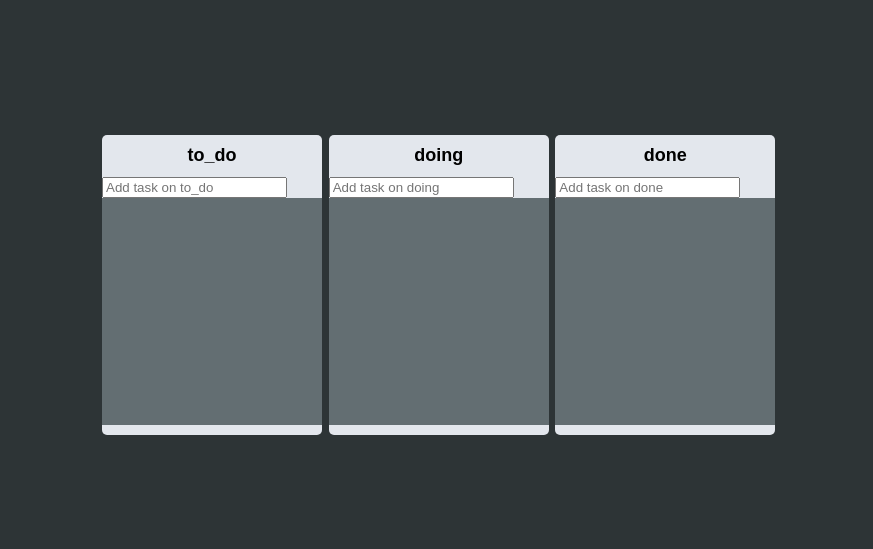
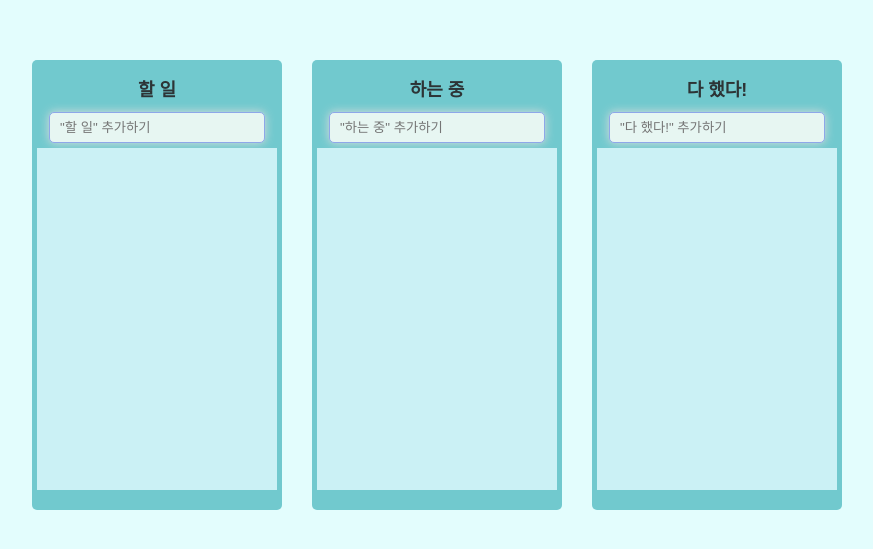
Before and after one commit to prgmr99/Neo-Todo, a React (Create React App) app: page / in a window 1280 px wide. Shown: the part 115-664 px from the top of the page, without its empty margins (198-1071 px from the left). Built offline with nearby package versions, Linux system fonts and the light colour scheme.

Commit message:
[Fix] issue #1 ~ #2

```diff
--- a/src/App.tsx
+++ b/src/App.tsx
@@ -1,10 +1,15 @@
 import React from "react";
 import styled from "styled-components";
-import { DragDropContext, Droppable, Draggable, DropResult } from "react-beautiful-dnd";
+import {
+  DragDropContext,
+  Droppable,
+  Draggable,
+  DropResult,
+} from "react-beautiful-dnd";
 import { useRecoilState } from "recoil";
 import { toDoState } from "./atoms";
 import DraggableCard from "./components/DraggableCard";
-import Board from './components/Board';
+import Board from "./components/Board";
 
 const Wrapper = styled.div`
   display: flex;
@@ -15,52 +20,49 @@ const Wrapper = styled.div`
   align-items: center;
   height: 100vh;
 `;
-
 const Boards = styled.div`
   display: grid;
   width: 100%;
   grid-template-columns: repeat(3, 1fr);
 `;
 
-
-
 function App() {
   const [toDos, settoDos] = useRecoilState(toDoState);
-  const onDragEnd = (info:DropResult) => {
-    const {destination, source, draggableId} = info;
-    if(!destination) return;
-    if(destination?.droppableId === source.droppableId) {
+  const onDragEnd = (info: DropResult) => {
+    const { destination, source, draggableId } = info;
+    if (!destination) return;
+    if (destination?.droppableId === source.droppableId) {
       //same board movement
       settoDos((allBoards) => {
         const boardCopy = [...allBoards[source.droppableId]];
         const taskObj = boardCopy[source.index];
         // 1) Delete item on source.index
-        boardCopy.splice(source.index, 1)
+        boardCopy.splice(source.index, 1);
         // 2) Put back the item on the destination.index
-        boardCopy.splice(destination?.index, 0, taskObj)
+        boardCopy.splice(destination?.index, 0, taskObj);
         return {
           ...allBoards,
-          [source.droppableId]:boardCopy
+          [source.droppableId]: boardCopy,
         };
-      })
+      });
     }
-    if(destination?.droppableId !== source.droppableId) {
+    if (destination?.droppableId !== source.droppableId) {
       // cross board movement
       settoDos((allBoards) => {
         const sourceBoard = [...allBoards[source.droppableId]];
         const taskObj = sourceBoard[source.index];
         const destinationBoard = [...allBoards[destination.droppableId]];
         sourceBoard.splice(source.index, 1);
-        destinationBoard.splice(destination?.index, 0, taskObj)
+        destinationBoard.splice(destination?.index, 0, taskObj);
         return {
           ...allBoards,
-           [source.droppableId]:sourceBoard,
-           [destination.droppableId]:destinationBoard
-        }
-      })
+          [source.droppableId]: sourceBoard,
+          [destination.droppableId]: destinationBoard,
+        };
+      });
     }
-  }
-    /* settoDos((oldTodos) => {
+  };
+  /* settoDos((oldTodos) => {
       const newTodos = [...oldTodos];
       // 1) Delete item on source.index
       newTodos.splice(source.index, 1)
@@ -73,12 +75,13 @@ function App() {
     <DragDropContext onDragEnd={onDragEnd}>
       <Wrapper>
         <Boards>
-          {Object.keys(toDos).map(boardId => <Board boardId={boardId} key={boardId} toDos={toDos[boardId]}/>)}
+          {Object.keys(toDos).map((boardId) => (
+            <Board boardId={boardId} key={boardId} toDos={toDos[boardId]} />
+          ))}
         </Boards>
       </Wrapper>
     </DragDropContext>
   );
-
 }
 
 export default App;
--- a/src/atoms.tsx
+++ b/src/atoms.tsx
@@ -1,8 +1,8 @@
 import { atom, selector } from "recoil";
 
 export interface ITodo {
-  id:number;
-  text:string;
+  id: number;
+  text: string;
 }
 interface ITodoState {
   [key: string]: ITodo[];
@@ -26,8 +26,23 @@ export const hourSelector = selector <number>({
 export const toDoState = atom<ITodoState>({
   key: "toDos",
   default: {
-    to_do: [],
-    doing: [],
-    done: [],
-  }
-})
+    "할 일": [],
+    "하는 중": [],
+    "다 했다!": [],
+  },
+});
+
+const localStorageEffect =
+  (key: any) =>
+  ({ setSelf, onSet }: any) => {
+    const savedValue = localStorage.getItem(key);
+    if (savedValue != null) {
+      setSelf(JSON.parse(savedValue));
+    }
+
+    onSet((newValue: any, _: any, isReset: any) => {
+      isReset
+        ? localStorage.removeItem(key)
+        : localStorage.setItem(key, JSON.stringify(newValue));
+    });
+  };
--- a/src/components/Board.tsx
+++ b/src/components/Board.tsx
@@ -1,9 +1,10 @@
+import { useEffect } from "react";
 import { Droppable } from "react-beautiful-dnd";
 import { useForm } from "react-hook-form";
 import DraggableCard from "./DraggableCard";
 import styled from "styled-components";
 import { ITodo, toDoState } from "../atoms";
-import { useSetRecoilState } from "recoil";
+import { useSetRecoilState, useRecoilValue } from "recoil";
 
 interface IForm {
   toDo: string;
@@ -16,10 +17,14 @@ interface IAreaProps {
   isDraggingFromThis: boolean;
   isDraggingOver: boolean;
 }
-
+const Container = styled.div``;
 const Area = styled.div<IAreaProps>`
   background-color: ${(props) =>
-        props.isDraggingOver ? "#dfe6e9" : props.isDraggingFromThis ? "#b2bec3" : "#636e72"};
+    props.isDraggingOver
+      ? "#dfe6e9"
+      : props.isDraggingFromThis
+      ? "#b2bec3"
+      : "#CBF1F5"};
   flex-grow: 1;
   transition: background-color 0.3s ease-in-out;
   padding: 20px;
@@ -29,56 +34,96 @@ const Title = styled.h2`
   font-weight: 600;
   margin-bottom: 10px;
   font-size: 18px;
+  color: ${(props) => props.theme.textColor};
+  &:hover {
+    color: #f8a092;
+    transition: color 0.3s ease-in-out;
+  }
 `;
 const Wrapper = styled.div`
-  padding: 10px 0px;
-  background-color: ${props => props.theme.boardColor};
+  padding: 20px 5px;
+  background-color: ${(props) => props.theme.boardColor};
   border-radius: 5px;
-  min-height: 300px;
+  min-height: 450px;
   display: flex;
   flex-direction: column;
-  width: 220px;
+  width: 250px;
   overflow: hidden;
+  margin: 0px 100px;
+  margin-left: -70px;
+  justify-content: center;
 `;
 const Form = styled.form`
-    width:100%;
-
+  width: 100%;
+`;
+const Input = styled.input`
+  width: 90%;
+  background-color: #e7f6f2;
+  border-radius: 5px;
+  border: 0.3px solid #8ea7e9;
+  display: block;
+  margin: auto;
+  padding: 7px 0px;
+  padding-left: 10px;
+  margin-bottom: 5px;
+  box-shadow: 0px 0px 10px #ddd;
+  &:hover {
+    background-color: #ffeaa7;
+    transition: background-color 0.3s ease-in-out;
+    box-shadow: 0px 0px 8px #0984e3;
+  }
 `;
 
-function Board({toDos, boardId}:IBoardProps) {
+function Board({ toDos, boardId }: IBoardProps) {
   const setTodos = useSetRecoilState(toDoState);
+  const getTodos = useRecoilValue(toDoState);
   const { register, setValue, handleSubmit } = useForm<IForm>();
-    const onValid = ({toDo}:IForm) => {
+  const onValid = ({ toDo }: IForm) => {
     const newTodo = {
       id: Date.now(),
       text: toDo,
     };
-        setTodos(allBoards => {
+    setTodos((allBoards) => {
       return {
         ...allBoards,
-                [boardId]: [
-                    ...allBoards[boardId],
-                    newTodo
-                ]
-            }
-        })
+        [boardId]: [...allBoards[boardId], newTodo],
+      };
+    });
+    localStorage.setItem(`${boardId}`, JSON.stringify(getTodos[boardId]));
     setValue("toDo", "");
   };
+  useEffect(() => {
+    localStorage.setItem(`${boardId}`, JSON.stringify(getTodos[boardId]));
+  }, [toDos]);
   return (
     <Wrapper>
       <Title>{boardId}</Title>
       <Form onSubmit={handleSubmit(onValid)}>
-                <input {...register("toDo", {required: true})} type="text" placeholder={`Add task on ${boardId}`}/>
+        <Input
+          {...register("toDo", { required: true })}
+          type="text"
+          placeholder={`"${boardId}" 추가하기`}
+        />
       </Form>
-            <Droppable droppableId={boardId}>{(magic, info) =>
-                <Area isDraggingOver={info.isDraggingOver}
+      <Droppable droppableId={boardId}>
+        {(magic, info) => (
+          <Area
+            isDraggingOver={info.isDraggingOver}
             isDraggingFromThis={Boolean(info.draggingFromThisWith)}
-                    ref={magic.innerRef} {...magic.droppableProps}>
+            ref={magic.innerRef}
+            {...magic.droppableProps}
+          >
             {toDos.map((toDo, index) => (
-                        <DraggableCard key={toDo.id} index={index} toDoId={toDo.id} toDoText={toDo.text}/>
+              <DraggableCard
+                key={toDo.id}
+                index={index}
+                toDoId={toDo.id}
+                toDoText={toDo.text}
+              />
             ))}
             {magic.placeholder}
-                </Area>}
+          </Area>
+        )}
       </Droppable>
     </Wrapper>
   );
--- a/src/components/DraggableCard.tsx
+++ b/src/components/DraggableCard.tsx
@@ -1,4 +1,4 @@
-import React from 'react';
+import React from "react";
 import { Draggable } from "react-beautiful-dnd";
 import styled from "styled-components";
 
@@ -8,19 +8,28 @@ interface IDraggableCardProps {
   index: number;
 }
 
-const Card = styled.div<{isDragging:boolean}>`
+const Card = styled.div<{ isDragging: boolean }>`
   margin-bottom: 5px;
   border-radius: 5px;
   padding: 5px 10px;
-  background-color: ${props => props.isDragging ? "#fdcb6e" : props.theme.cardColor};
-  box-shadow: ${props => props.isDragging ? "0px 3px 5px rgba(0,0,0,1)" : "none"};
+  background-color: ${(props) =>
+    props.isDragging ? "#fdcb6e" : props.theme.cardColor};
+  box-shadow: ${(props) =>
+    props.isDragging
+      ? "0px 3px 5px rgba(0,0,0,1)"
+      : "0px 1px 2px rgba(0,0,0,1)"};
 `;
 
-function DraggableCard({toDoId, toDoText, index}: IDraggableCardProps) {
+function DraggableCard({ toDoId, toDoText, index }: IDraggableCardProps) {
   return (
-        <Draggable key={toDoId} draggableId={toDoId+""} index={index}>
+    <Draggable key={toDoId} draggableId={toDoId + ""} index={index}>
       {(magic, snapshot) => (
-                <Card isDragging={snapshot.isDragging} ref={magic.innerRef} {...magic.dragHandleProps} {...magic.draggableProps}>
+        <Card
+          isDragging={snapshot.isDragging}
+          ref={magic.innerRef}
+          {...magic.dragHandleProps}
+          {...magic.draggableProps}
+        >
           {toDoText}
         </Card>
       )}
--- a/src/styled.d.ts
+++ b/src/styled.d.ts
@@ -5,5 +5,6 @@ declare module "styled-components" {
     bgColor: string;
     boardColor: string;
     cardColor: string;
+    textColor: string;
   }
 }
--- a/src/theme.ts
+++ b/src/theme.ts
@@ -1,7 +1,8 @@
 import { DefaultTheme } from "styled-components";
 
 export const darkTheme: DefaultTheme = {
-  bgColor: "#2d3436",
-  cardColor: "white",
-  boardColor: "#E3E7ED",
+  bgColor: "#E3FDFD",
+  cardColor: "#00cec9",
+  boardColor: "#71C9CE",
+  textColor: "#2d3436",
 };
```
Also changed, not shown: src/components/DraggableBoard.tsx (added, +7 -0 lines). Lines whose indentation alone changed are shown as unchanged.
